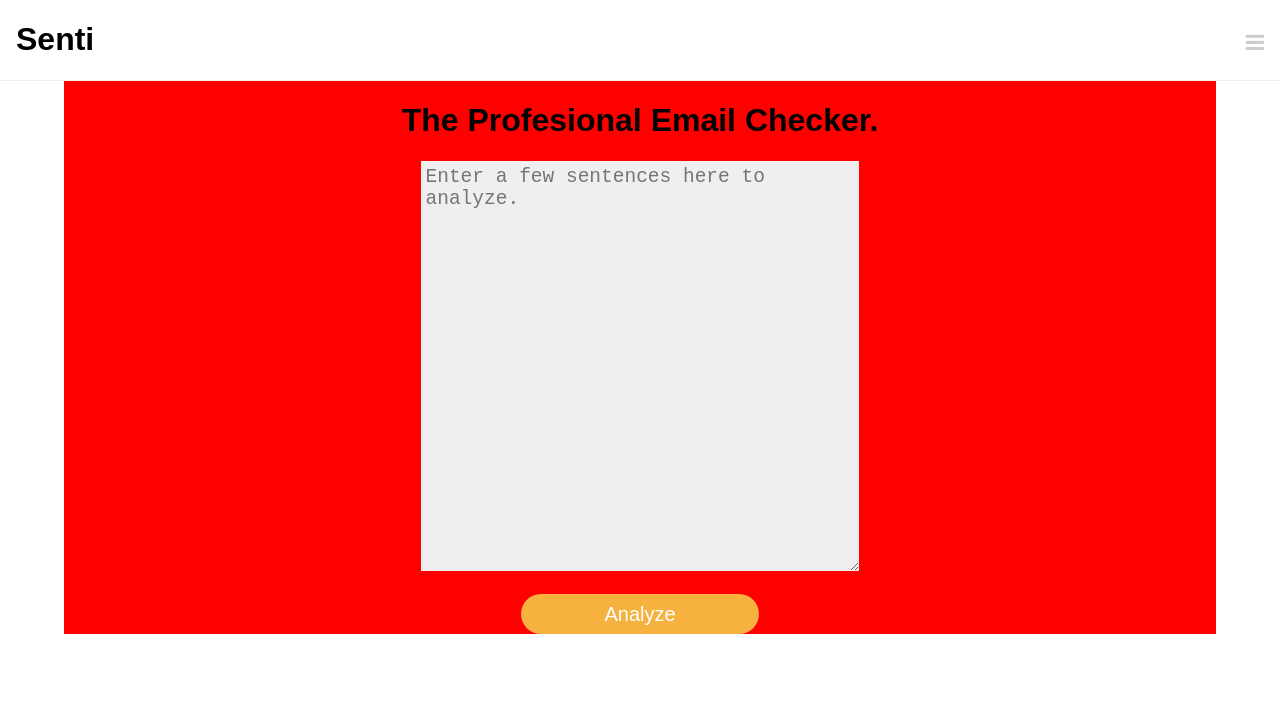
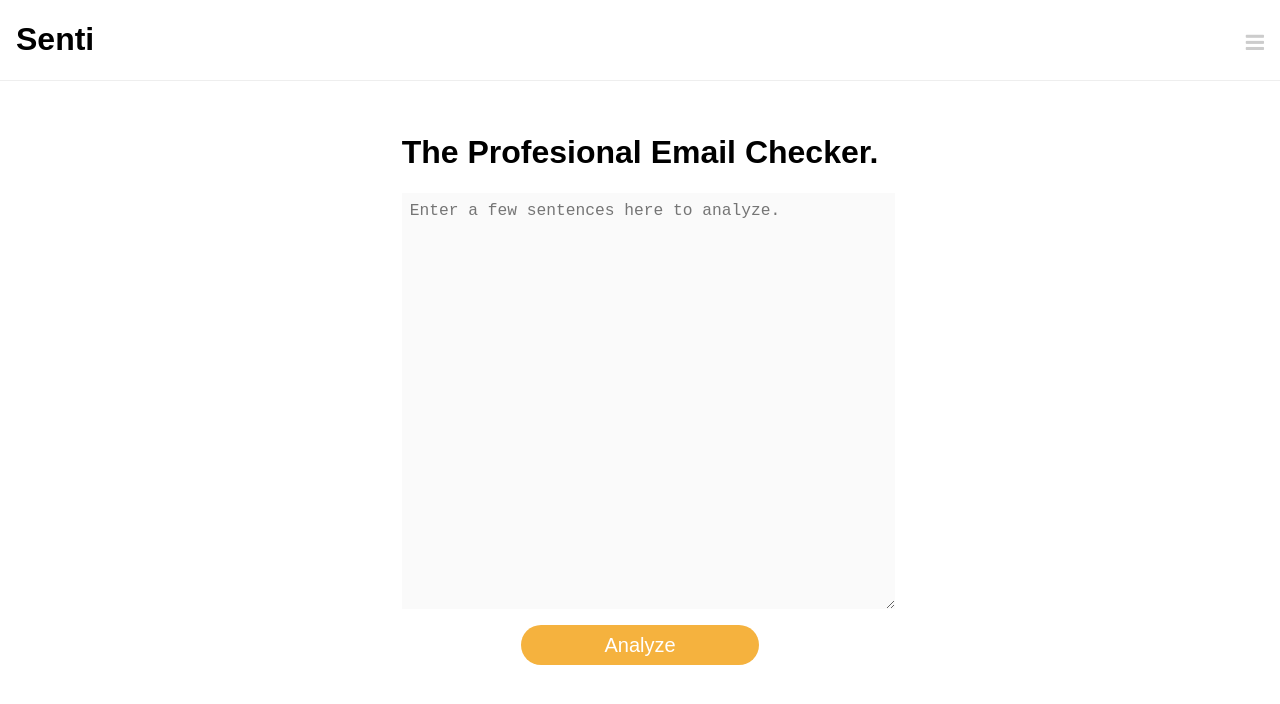
Before and after one commit to BrandonKlotz/senti, a React (Create React App) app in the folder client/: page / in a window 1280 px wide. Shown: the top 704 px of the page. Built offline with nearby package versions, Linux system fonts and the light colour scheme.

Commit message:
Added Guard functions for null emotions.

```diff
--- a/client/src/components/DocumentResults.js
+++ b/client/src/components/DocumentResults.js
@@ -6,7 +6,7 @@ class DocumentResults extends Component {
   constructor(props) {
     super(props);
     this.state = {
-      open: ""
+      open: "open"
     };
   }
 
@@ -16,7 +16,7 @@ class DocumentResults extends Component {
 
     const detectedDocThemes = this.props.displayResults.document_tone.tones.map(tone => {
 
-      if(tone.tone_name === "Joy") {
+      if (tone.tone_name === "Joy") {
         return (
             <div  className={`accordion accordion_positive ${tone.tone_name === this.state.open?"open":"collapsed"}`}
                   key={tone.tone_name}
@@ -28,18 +28,28 @@ class DocumentResults extends Component {
       }
       else {
         return (
-
-            <div  className={`accordion accordion_positive ${tone.tone_name === this.state.open?"open":"collapsed"}`}
+            <div  className={`accordion accordion_negative ${tone.tone_name === this.state.open?"open":"collapsed"}`}
                   key={tone.tone_name}
                   onClick={() => this.toggleAccordion(tone.tone_name)}>
                     {tone.tone_name}
                     <p>This is a negative one.</p>
             </div>
-
         )
       }
+
       });
 
+      console.log(detectedDocThemes);
+
+      var toneArray = detectedDocThemes.length;
+
+      if (toneArray === 0) {
+        function reloader() {
+          window.location.reload();
+        }
+        alert('No Emotions were analyzed please try again.');
+        return reloader();
+      } else {
         return (
           <div className="DocumentResults">
             <h2>Results</h2>
@@ -47,7 +57,8 @@ class DocumentResults extends Component {
               {detectedDocThemes}
             </div>
           </div>
-    );
+        )
+      }
     }
 
   toggleAccordion = (tone_name) => {
--- a/client/src/components/Form.js
+++ b/client/src/components/Form.js
@@ -42,7 +42,6 @@ class Form extends Component {
 			this.setState({
 				toggleModal: !this.state.toggleModal,
 			});
-
 			return
 		}
 
--- a/client/src/index.css
+++ b/client/src/index.css
@@ -2,6 +2,7 @@ body {
   margin: 0 auto;
   padding: 0;
   font-family: sans-serif;
+  background-color: #fff;
 }
 
 .App {
@@ -11,7 +12,6 @@ body {
   display: flex;
   flex-direction: column;
   align-items: center;
-  background-color: red;
 }
 
 .form {
@@ -25,16 +25,17 @@ header {
   margin: 0;
   padding-bottom: 0;
   padding-top: 0;
+  margin-bottom: 2em;
 }
 
 textarea {
   min-width: 90%;
   min-height: 400px;
 	border: none;
-  font-size: 1.5em;
-  background-color: #efefef;
+  font-size: 1.25em;
+  background-color: #fafafa;
   border-radius: 0;
-	padding: 5px;
+	padding: .5em;
   margin-bottom: 1em;
 }
 
@@ -66,25 +67,24 @@ i {
 /* -- Document Results Styling -- */
 
 .AccordionContainer {
-  width: 70%;
+  width: 90%;
   border-radius: 4px;
   overflow: hidden;
   background-color: #efefef;
   margin-bottom: 2em;
+  padding: 1em;
 }
 
 .accordion {
-  width: 90%;
+  min-width: 90%;
   background-color: #efefef;
   border-radius: 0px;
   border-bottom: 1px solid #ccc;
   padding: .5em;
-  margin: 1em;
-  color: black;
+  color: #000;
 }
 
 .accordion:hover {
-  width: auto;
   border-radius: 8px;
   border: none;
   background-color: #ddd;
@@ -97,15 +97,20 @@ i {
 
 .accordion.open {
   border: none;
+  border-radius: 8px;
+  background-color: #fdfdfd;
 }
 
 .SentenceResults {
-
+  padding: 1em;
+  width: 90%;
+  background-color: #fafafa;
+  border-radius: 0px;
 }
 
-.DocumentResults {
+textarea, .DocumentResults {
   display: flex;
   flex-direction: column;
   align-items: center;
-  min-width: 70%;
+  min-width: 100%;
 }
```
Lines whose indentation alone changed are shown as unchanged.
